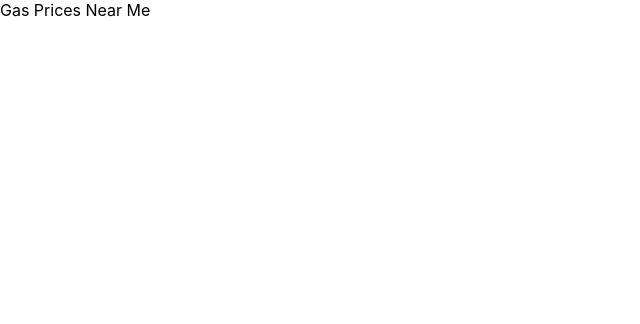
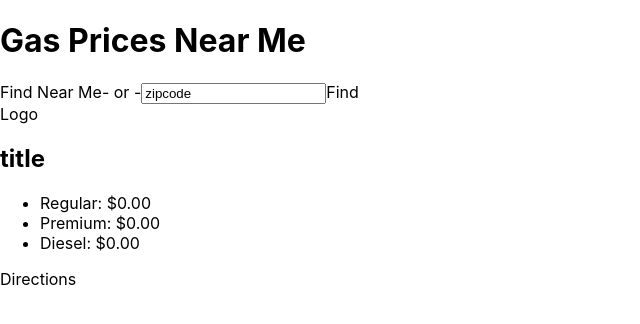
Before and after one commit to veteater/gasPricesNearMe, a React app: page / in a window 1280 px wide. Shown: the top 324 px of the page, without its empty margins (0-640 px from the left). Built offline with nearby package versions, Linux system fonts and the light colour scheme.

Commit message:
Initial outline

```diff
--- a/src/GasPrices/GasPrices.jsx
+++ b/src/GasPrices/GasPrices.jsx
@@ -1,7 +1,14 @@
 import React from 'react';
+import Header from './components/header/Header'
+import Results from './components/results/Results';
 
 const GasPrices = () => {
-  return (<div>Gas Prices Near Me</div>);
+  return (
+    <div id="GasPrices">
+      <Header />
+      <Results />
+    </div>
+  );
 };
 
 export default GasPrices;
--- /dev/null
+++ b/src/GasPrices/components/header/Header.jsx
@@ -0,0 +1,13 @@
+import React from 'react';
+import LocationControls from '../locationControls/LocationControls';
+
+const Header = () => {
+  return (
+    <header>
+      <h1>Gas Prices Near Me</h1>
+      <LocationControls />
+    </header>
+  );
+};
+
+export default Header;
--- /dev/null
+++ b/src/GasPrices/components/locationControls/LocationControls.jsx
@@ -0,0 +1,16 @@
+import React from 'react';
+
+const LocationControls = () => {
+  return (
+    <article class="locationControls">
+      <span>Find Near Me</span>
+      <span>- or -</span>
+      <span>
+        <input type="text" value="zipcode" placeholder="Enter a zipcode..." />
+        <span>Find</span>
+      </span>
+    </article>
+  );
+};
+
+export default LocationControls;
--- /dev/null
+++ b/src/GasPrices/components/results/Results.jsx
@@ -0,0 +1,12 @@
+import React from 'react';
+import Station from '../station/Station';
+
+const Results = () => {
+  return (
+    <article className="results">
+      <Station />
+    </article>
+  );
+};
+
+export default Results;
--- /dev/null
+++ b/src/GasPrices/components/station/Station.jsx
@@ -0,0 +1,20 @@
+import React from 'react';
+
+const Station = () => {
+  return (
+    <React.Fragment>
+      <span className="logo">Logo</span>
+      <div className="info">
+        <h2>title</h2>
+        <ul>
+          <li>Regular: $0.00</li>
+          <li>Premium: $0.00</li>
+          <li>Diesel: $0.00</li>
+        </ul>
+        <span>Directions</span>
+      </div>
+    </React.Fragment>
+  );
+};
+
+export default Station;
```
